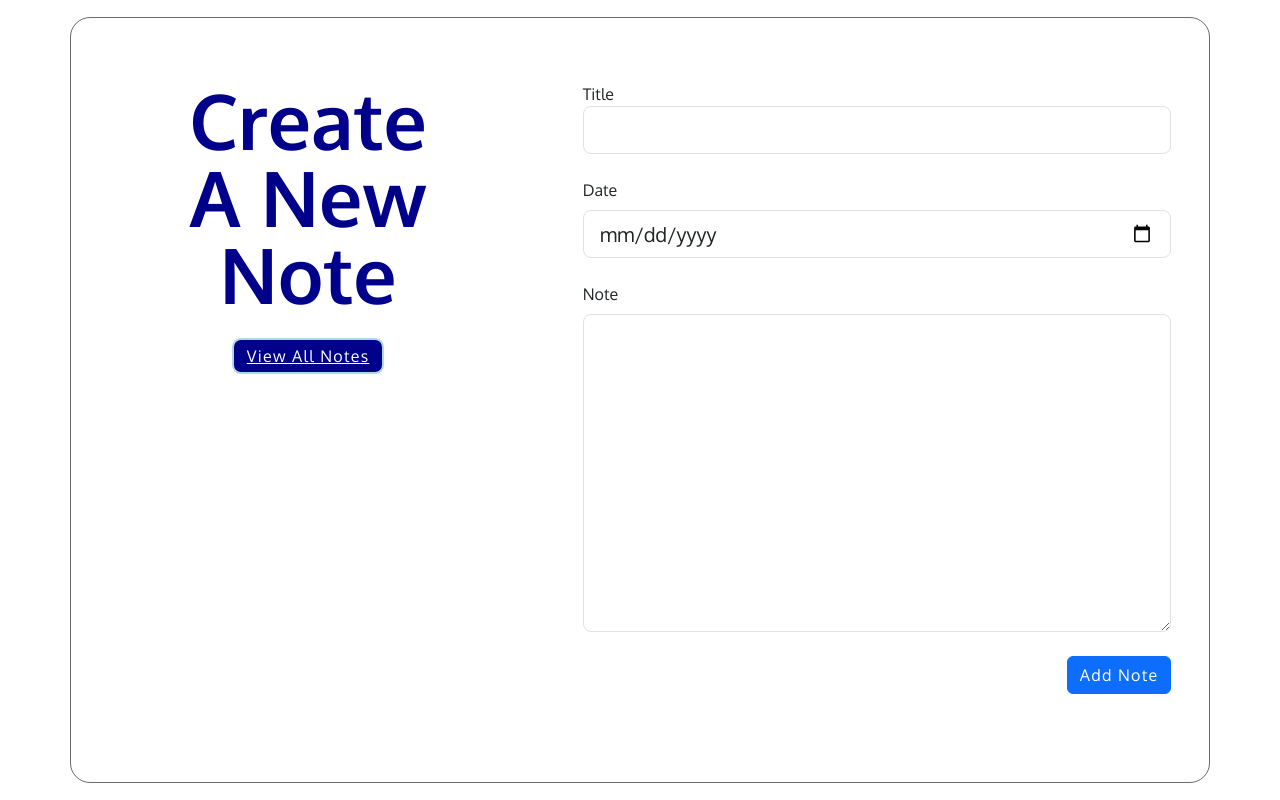
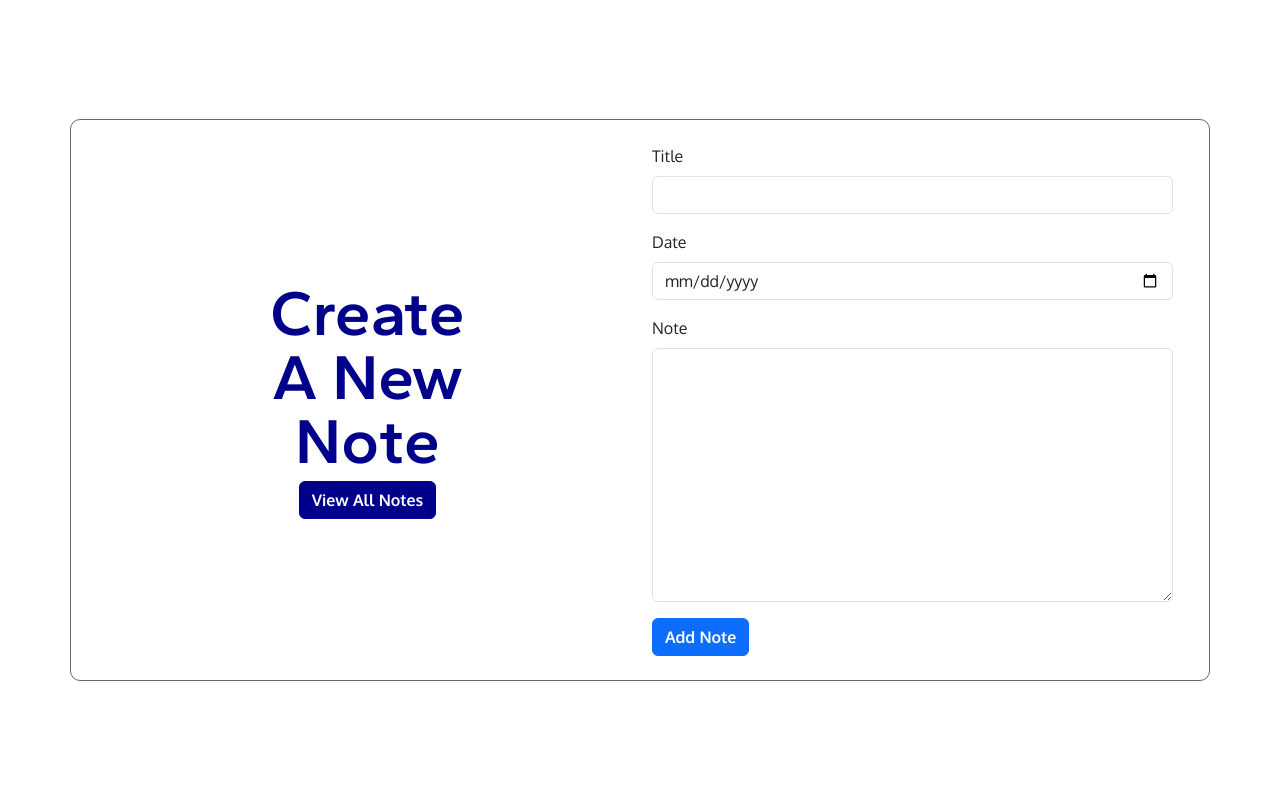
Before and after one commit to c-uliano/note-app, a React (Create React App) app in the folder client/: page /new/note in a window 1280 px wide. Built offline with nearby package versions, Linux system fonts and the light colour scheme.

Commit message:
cleaned up design

```diff
--- a/client/public/index.html
+++ b/client/public/index.html
@@ -30,7 +30,7 @@
     <link rel="preconnect" href="https://fonts.gstatic.com" crossorigin>
     <link href="https://fonts.googleapis.com/css2?family=Gantari:wght@100;300;400;500;600&family=Oxygen:wght@300;400;700&display=swap" rel="stylesheet">
 
-    <title>React App</title>
+    <title>Create A Note App</title>
   </head>
   <body>
     <noscript>You need to enable JavaScript to run this app.</noscript>
--- a/client/src/components/EditNote.js
+++ b/client/src/components/EditNote.js
@@ -4,7 +4,6 @@ import {Link, useNavigate, useParams} from 'react-router-dom'
 
 const EditNote = (props) => {
     // * states
-    // TODO update these to match backend model
     const [note, setNote] = useState({});
 
     const [errors, setErrors] = useState({
@@ -19,7 +18,6 @@ const EditNote = (props) => {
     // * param for url to single product edit page
     const { id } = useParams();
 
-    // TODO update api link
     useEffect(() => {
         axios.get(`http://localhost:8000/api/notes/${id}`)
             .then(res => {
@@ -40,7 +38,6 @@ const EditNote = (props) => {
         });
     }
 
-    // TODO update lengths or anything else to match backend model
     const formValidator = () => {
         let isValid = true
         const newErrors = {}
@@ -66,7 +63,6 @@ const EditNote = (props) => {
         return isValid;
     }
 
-    // TODO update api link
     const onSubmitHandler = (e) => {
         e.preventDefault();
         if (formValidator()) {
@@ -82,7 +78,6 @@ const EditNote = (props) => {
         }
     }
 
-     // TODO update api link
     // * delete functionality
     const deleteOneHandler = (id) => {
         axios.delete(`http://localhost:8000/api/notes/${id}`)
@@ -92,59 +87,50 @@ const EditNote = (props) => {
             .catch(err => console.log(err))
     }
 
-    // TODO make sure the name="" & value="" for each input matches the backend model
     return(
         <div class="container">
 
-            <div className='row app-page'>
-                <div className="col-xs-12 col-md-5 font-google">
-                    <div>
-                        <h1 class="title-block">Edit<br />A<br />Note</h1>
-                    </div>
-                    <div class="navi-1">
-                        <button class="button-note"><Link to="/" className='button-note-text'>View All Notes</Link></button>
-                    </div>
+            <div className='row app-page p-4 align-items-center'>
+                <div className="col-md-6 text-center">
+                    <h1 className='display-3 title-block'>Edit<br />A<br />Note</h1>
+                    <Link to="/" className='btn btn-info'>View All Notes</Link>
                 </div>
-                <div className="col-xs-12 col-md-7">
-                    <div class="list-block">
+
+                <div className="col-md-6 mt-4 mt-md-0">
                     <form onSubmit={onSubmitHandler}>
-                        <div className="mb-4">
-                            {errors.title ? <p className=''>{errors.title}</p> : ""}
+                        <div className="mb-3">
+                            {errors.title ? <p className='text-danger'>{errors.title}</p> : ""}
                             <label htmlFor="title" className="form-label">Title</label>
                             <input
                                 type="text"
                                 name="title"
-                                className="form-control form-control-lg"
+                                className="form-control"
                                 onChange={onChangeHandler}
                                 value={note.title}
                                 />
                         </div>
-                        <div className="mb-4">
+                        <div className="mb-3">
                             {errors.date ? <p className='text-danger'>{errors.date}</p> : ""}
                             <label htmlFor="date" className="form-label">Date</label>
                             <input
                                 type="date"
                                 name="date"
-                                className="form-control form-control-lg"
+                                className="form-control"
                                 onChange={onChangeHandler}
                                 value={formattedDate}
                                 />
                         </div>
 
-                        <div className="mb-4">
-                            {errors.content ? <p className=''>{errors.content}</p> : ""}
+                        <div className="mb-3">
+                            {errors.content ? <p className='text-danger'>{errors.content}</p> : ""}
                             <label htmlFor="content" className="form-label">Note</label>
-                            <textarea name="content" rows="10" className="form-control form-control-lg" value={note.content} onChange={onChangeHandler}></textarea>
+                            <textarea name="content" rows="10" className="form-control" value={note.content} onChange={onChangeHandler}></textarea>
                         </div>
-                        <div class="text-end ">
-                            {/*<input className='' type="submit" value="Edit Note"/>*/}
-                            <div class="btn-group m-4">
-                            <button class="btn btn-primary" type="submit"><span class="button-note-text">Edit Note</span></button>&nbsp;
+                        <div className="btn-group">
+                            <button className="btn btn-primary me-1" type='submit'>Edit Note</button>
                             <button className="btn btn-danger" onClick={(e) => deleteOneHandler(note._id)}>Delete</button>
-                            </div>
                         </div>
                     </form>
-                    </div>
                 </div>
             </div>
 
--- a/client/src/components/NewNote.js
+++ b/client/src/components/NewNote.js
@@ -4,7 +4,6 @@ import {Link, useNavigate} from 'react-router-dom'
 
 const NewNote = (props) => {
     // * states
-    // TODO update these to match backend model
     const [note, setNote] = useState({
         title: "",
         date: "",
@@ -29,7 +28,6 @@ const NewNote = (props) => {
         });
     }
 
-    // TODO update lengths or anything else to match backend model
     const formValidator = () => {
         let isValid = true
         const newErrors = {}
@@ -55,7 +53,6 @@ const NewNote = (props) => {
         return isValid;
     }
 
-    // TODO update api link
     const onSubmitHandler = (e) => {
         e.preventDefault();
         if (formValidator()) {
@@ -71,58 +68,50 @@ const NewNote = (props) => {
         }
     }
 
-    // TODO make sure the name="" for each input matches the backend model
     return(
         <div className="container">
-            <div class="row app-page">
-            <div className="col-xs-12 col-md-5 font-google">
-                <div className="">
-                <div>
-                    <h1 className="title-block">Create<br />A New<br />Note</h1>
+
+            <div className="row app-page p-4 align-items-center">
+                <div className="col-md-6 text-center">
+                    <h1 className='display-3 title-block'>Create<br />A New<br />Note</h1>
+                    <Link to="/" className='btn btn-info'>View All Notes</Link>
                 </div>
-                <div class="navi-1">
-                    <button class="button-note"><Link to="/" className='button-note-text'>View All Notes</Link></button>
-                </div>
-                </div>
-            </div>
 
-            <div className="col-xs-12 col-md-7">
-                    <div class="list-block">
+                <div className="col-md-6 mt-4 mt-md-0">
                     <form onSubmit={onSubmitHandler}>
-                        <div className="mb-4">
-                            {errors.title ? <p className=''>{errors.title}</p> : ""}
-                            <label htmlFor="title" className="form-labe">Title</label>
+                        <div className="mb-3">
+                            {errors.title ? <p className='text-danger'>{errors.title}</p> : ""}
+                            <label htmlFor="title" className="form-label">Title</label>
                             <input
                                 type="text"
                                 name="title"
-                                className="form-control form-control-lg"
+                                className="form-control"
                                 onChange={onChangeHandler}
                                 />
                         </div>
-                        <div className="mb-4">
-                            {errors.date ? <p className=''>{errors.date}</p> : ""}
+                        <div className="mb-3">
+                            {errors.date ? <p className='text-danger'>{errors.date}</p> : ""}
                             <label htmlFor="date" className="form-label">Date</label>
                             <input
                                 type="date"
                                 name="date"
-                                className="form-control form-control-lg"
+                                className="form-control"
                                 onChange={onChangeHandler}
                                 />
                         </div>
 
-                        <div className="mb-4">
-                            {errors.content ? <p className=''>{errors.content}</p> : ""}
+                        <div className="mb-3">
+                            {errors.content ? <p className='text-danger'>{errors.content}</p> : ""}
                             <label htmlFor="content" className="form-label">Note</label>
-                            <textarea name="content" rows="10" className="form-control form-control-lg" onChange={onChangeHandler}></textarea>
+                            <textarea name="content" rows="10" className="form-control" onChange={onChangeHandler}></textarea>
                         </div>
-                        <div class="text-end mb-4">
-                            {/*<input className='' type="submit" value="Add Note"/>*/}
-                            <button class="btn btn-primary" type="submit"><span class="button-note-text">Add Note</span></button>
+                        <div>
+                            <button className="btn btn-primary" type="submit">Add Note</button>
                         </div>
                     </form>
-                    </div>
                 </div>
             </div>
+
         </div>
     )
 }
--- a/client/src/components/ViewNote.js
+++ b/client/src/components/ViewNote.js
@@ -12,7 +12,6 @@ const ViewPage = (props) => {
     // * param for url to single product page
     const { id } = useParams();
 
-    // TODO update api link
     // * getting the data for the item
     useEffect(() => {
         axios.get(`http://localhost:8000/api/notes/${id}`)
@@ -23,7 +22,6 @@ const ViewPage = (props) => {
             .catch(err => console.log(err))
     }, []);
 
-    // TODO update api link
     // * delete functionality
     const deleteOneHandler = (id) => {
         axios.delete(`http://localhost:8000/api/notes/${id}`)
@@ -36,22 +34,22 @@ const ViewPage = (props) => {
     return(
         <div className="container">
 
-            <div className='row app-page'>
-                <div className="col-xs-12 col-md-5 font-google">
-                    <div>
-                    <h1 class="title-block-2">{note.title}</h1>
-                    </div>
-                    <div class="navi-1">
-                    <button class="button-note"><Link to="/" className='button-note-text'>View All Notes</Link></button>
+            <div className='row app-page p-4 align-items-center'>
+                <div className="col-md-6 text-center">
+                    <div className='w-75 mx-auto'>
+                        <h1 className='display-3 title-block'>{note.title}</h1>
+                        <Link to="/" className='btn btn-info'>View All Notes</Link>
                     </div>
                 </div>
-                <div className="col-xs-12 col-md-7">
-                    <div className='list-block'>
+
+                <div className="col-md-6 mt-4 mt-md-0">
+                    <div className='mb-4'>
                         <p><i>{new Date(note.date).toLocaleDateString('en-us', { weekday:"long", year:"numeric", month:"long", day:"numeric", timeZone: "UTC"})}</i></p>
                         <p>{note.content}</p>
                     </div>
-                    <div class="text-end">
-                        <button class="btn btn-primary"><Link to={`/edit/note/${note._id}`} className='button-note-text'>Edit</Link></button>&nbsp;<button className="btn btn-danger" onClick={(e) => deleteOneHandler(note._id)}>Delete</button>
+                    <div className="btn-group text-center text-md-start d-block">
+                        <Link className="btn btn-primary me-1" to={`/edit/note/${note._id}`}>Edit</Link>
+                        <button className="btn btn-danger" onClick={(e) => deleteOneHandler(note._id)}>Delete</button>
                     </div>
                 </div>
             </div>
--- a/client/src/index.css
+++ b/client/src/index.css
@@ -1,127 +1,51 @@
+:root {
+  --bs-info: darkblue;
+}
+
+.btn {
+  font-weight: 700;
+}
+
+.btn-info {
+  --bs-btn-bg: darkblue;
+  --bs-btn-color: white;
+  --bs-btn-border-color: darkblue;
+}
+
+.btn-info.btn:hover {
+  --bs-btn-hover-color: white;
+  --bs-btn-hover-border-color: #020252;
+  --bs-btn-hover-bg: #020252;
+}
+
 body {
   margin: 0;
-  font-family: -apple-system, BlinkMacSystemFont, 'Segoe UI', 'Roboto', 'Oxygen',
+  /* font-family: -apple-system, BlinkMacSystemFont, 'Segoe UI', 'Roboto', 'Oxygen',
     'Ubuntu', 'Cantarell', 'Fira Sans', 'Droid Sans', 'Helvetica Neue',
-    sans-serif;
+    sans-serif; */
   -webkit-font-smoothing: antialiased;
   -moz-osx-font-smoothing: grayscale;
+  font-family: 'Oxygen', sans-serif;
 }
 
 code {
   font-family: source-code-pro, Menlo, Monaco, Consolas, 'Courier New',
     monospace;
 }
-.font-google {
-  font-family: 'Gantari', sans-serif;
-  font-family: 'Oxygen', sans-serif;
 
+h1,h2,h3,h4,h5,h5 {
+  font-weight: 700 !important;
 }
 
 .app-page {
   border: 0.5pt;
   border-color: dimgrey;
-  border-radius: 15pt;
+  border-radius: 10px;
   border-style: solid;
-  font-family: Oxygen;
-
 }
 
 .title-block {
-  display:flex;
-  justify-content: center;
-  align-items: center;
-  margin: auto;
-  padding:5vw 5vw 1vw 5vw;
   color: darkblue;
-  font-family: "Oxygen";
-  font-weight:600;
-  font-size: 6vw;
-  line-height: 100%;
-  text-align: center;
+  font-family: 'Gantari', sans-serif;
+  line-height: 1;
 }
-
-.title-block-2 {
-  display:flex;
-  justify-content: center;
-  align-items: center;
-  margin: auto;
-  padding:7vw 7vw 1vw 7vw;
-  color: darkblue;
-  font-family: "Oxygen";
-  font-weight:600;
-  font-size: 5vw;
-  line-height: 100%;
-  text-align: center;
-}
-
-.navi-1 {
-  display:flex;
-  justify-content: center;
-  align-items: center;
-  margin: auto;
-  padding: 1vw 5vw 5vw 5vw;;
-
-}
-.button-note {
-  background-color: darkblue;
-  border: solid;
-  border-color: lightblue;
-  border-width: 2pt;
-  color: white;
-  padding: 0.3vw 1.0vw 0.3vw 1.0vw;
-  text-align: center;
-  text-decoration: none;
-  display: inline-block;
-  cursor: pointer;
-  border-radius: 0.7vw;
-}
-.button-note-text {
-  color:white;
-  font-size: 1rem;
-  font-family: Oxygen;
-  font-weight: 400;
-  letter-spacing: 0.1vw;
-}
-
-.list-block-row {
-  display:flex;
-  justify-content: space-between;
-  align-items: center;
-  align-content: center;
-  margin: auto;
-  padding:5vw;
-  font-family: "Oxygen";
-}
-
-.absolutely-center {
-  display:flex;
-  justify-content: center;
-  align-items: center;
-}
-
-.text-table {
-  color: black;
-  font-family: 'Oxygen';
-  font-weight: 400;
-  font-size: 1.2rem;
-  letter-spacing: 0.1vw;
-}
-
-
-.text-spread {
-  display:flex;
-  width:100%;
-  padding:10pt;
-  justify-content: space-between;
-  border: 0pt 0pt 0.5pt 0pt;
-  border-color: white white lightgray white;
-  border-style: dotted
-
-
-}
-
-.list-block {
-  margin: auto;
-  padding:5vw 2vw 5vw 2vw;
-
-}
```
Also changed, not shown: client/src/components/HomePage.js (+11 -31 lines), 1 other file (tests, documents, lock files or other folders).
